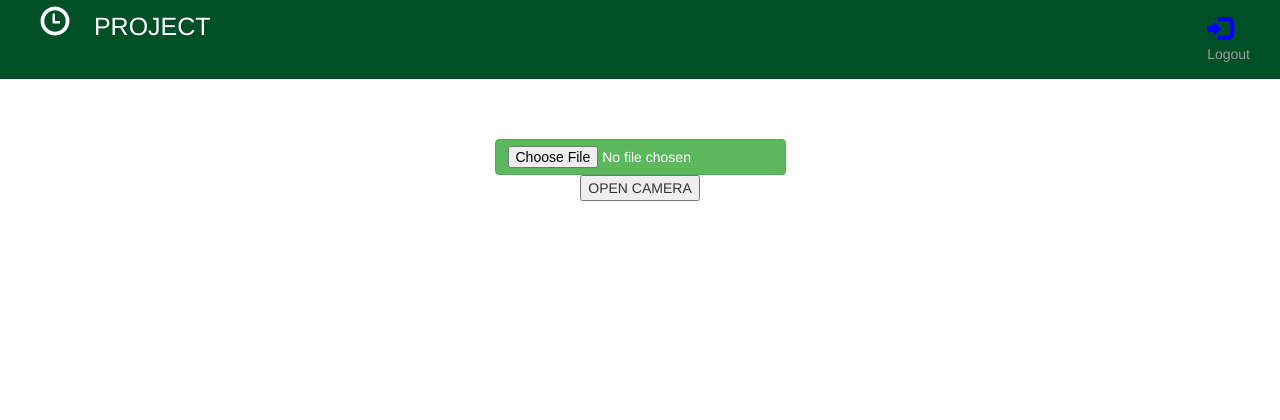
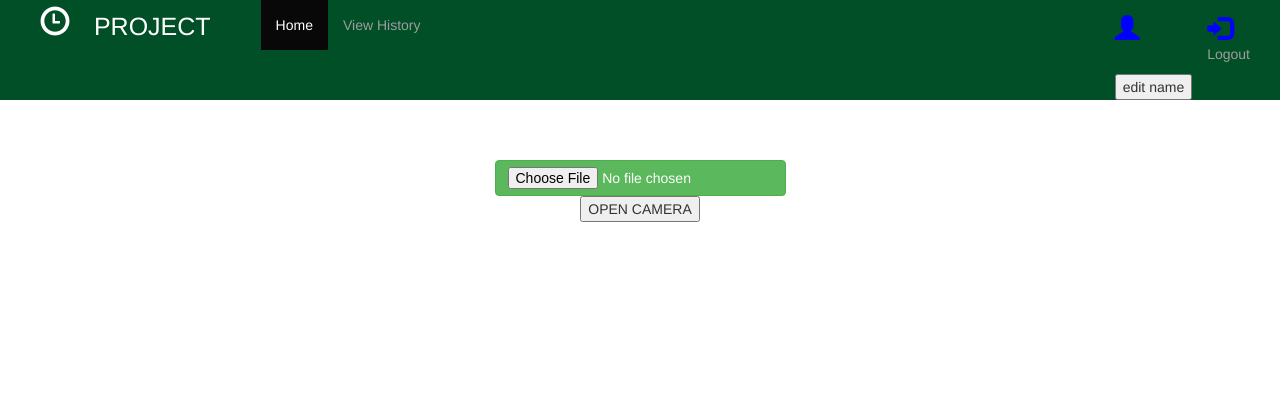
Before and after one commit to AyushRoberts/recognAize, a PHP site: page / in a window 1280 px wide. Shown: the top 420 px of the page. Run offline with PHP 8.4, Linux system fonts and the light colour scheme; some libraries are stand-ins or nearby versions.

Commit message:
make it better

```diff
--- a/css/indexstyle.css
+++ b/css/indexstyle.css
@@ -1,3 +1,6 @@
+#list{
+  color:white
+}
 .navbar, .logout{
   background-color: #004f27 !important;
 }
@@ -16,8 +19,11 @@
 
 
   }
-  .glyphicon.glyphicon-log-in {
+  .glyphicon.glyphicon-log-in{
     font-size: 25px;
+}
+.glyphicon.glyphicon-user{
+  font-size: 25px;
 }
 a{
     cursor: pointer;
@@ -71,7 +77,7 @@ a{
 
   .sidenav a:hover, .offcanvas a:focus{
       color: white;
-      background-color: #3F51B5;
+      background-color: #ffffff;
   }
 
   .sidenav .closebtn {
@@ -87,7 +93,7 @@ a{
   .nav
   {
     border-radius: 0px;
-    background-color: #3F51B5;
+    background-color: #004f27;
     border:none;
   }
 
--- a/index.html
+++ b/index.html
@@ -30,21 +30,19 @@
           </button>
 
           <span class="bh glyphicon glyphicon-time" style="margin-top:auto" onclick="openNav()"></span>
-          <span class="ch"><a style="color: white;" href="index.html">PROJECT</a></span>
+          <span class="ch"><a style="color: white;" href="index.html">PROJECT&emsp;&emsp;</a></span>
         </div>
         <div class="collapse navbar-collapse" id="myNavbar">
           <ul class="nav navbar-nav">
-            <!--<li class="active"><a href="#">Home</a></li>
-            <li><a href="#">Page 1</a></li>
-            <li><a href="#">Page 2</a></li>
-            <li><a href="#">Page 3</a></li>-->
+            <li class="active"><a href="#">Home</a></li>
+            <li><a onclick="openNav()">View History</a></li>
           </ul>
           <ul class="nav navbar-nav navbar-right">
-            <!--<li><a href="#"><span class="glyphicon glyphicon-user"></span> Sign Up</a></li>-->
+            <li><a href="#"><span style="color:blue" class="glyphicon glyphicon-user"></span></br><span id="NAME"><a style="color: white; font-size: 100px;"></a></span><div style="margin-top:-15px; margin-left:15px;"><input type='text' style="display: none" placeholder="Enter new name..." id='nameup'/><button id="nameupbut" onclick="showfield()">edit name</button></a></div></li>
             <li><a class="logout" onclick="mainApp.logout();"><span class="glyphicon glyphicon-log-in" style="color:blue"></span></br>Logout</a></li>
           </ul>
         </div>
-        <center><span id="NAME"><a style="color: white; font-size: 100px;"></a></span></center>
+        <center></center>
       </div>
     </nav>
 
--- a/main.js
+++ b/main.js
@@ -1,5 +1,4 @@
-
-  function showFun() {
+function showFun() {
     var x = document.getElementById("myDIV");
     if (x.style.display === "none") {
       x.style.display = "block";
@@ -13,6 +12,20 @@
       y.textContent = "OPEN CAMERA";
     }
   }
+  function showfield() {
+    var x = document.getElementById("nameup");
+    if (x.style.display === "none") {
+      x.style.display = "block";
+    } else {
+      x.style.display = "none";
+    }
+    var y = document.getElementById("nameupbut");
+    if (y.textContent == "edit name") {
+      y.textContent = "cancel";
+    } else {
+      y.textContent = "edit name";
+    }
+  }
 var mainApp = {};
 (function(){
 var mainContainer = document.getElementById("main_container");
@@ -22,8 +35,7 @@ var mainContainer = document.getElementById("main_container");
             console.log('success');
             window.location.replace("login.html");
         },function(){})
-    }
-
+      }
 var init = function(){
     firebase.auth().onAuthStateChanged(function(user) {
       const d = new Date()
@@ -32,9 +44,17 @@ var init = function(){
     var month = months[d.getMonth()]
     let year = d.getYear()-100+2000
         if (user) {
+          document.getElementById("nameup").addEventListener('keypress',function(e){
+            if (e.key === 'Enter') {
+            user.updateProfile({
+              displayName: document.getElementById("nameup").value
+            })
+            location.reload()
+          }
+          })
+          if(user.displayName==null)
+            user.displayName=user.email
           document.getElementById("NAME").innerHTML="Signed In as "+user.displayName;
-          if(user.displayName==null)
-          document.getElementById("NAME").innerHTML="Signed In as "+user.email;
           var index=document.getElementById('NAME').textContent.indexOf("as")+3
         var dispname=document.getElementById('NAME').textContent.substring(index)
       firebase.database().ref(dispname+'/'+date+'-'+month+'-'+year).once('value',function(snapshot) {
@@ -63,10 +83,7 @@ var init = function(){
           window.location.replace("login.html");
         }
       });
-
 }
-
 init();
-
 mainApp.logout = logtout;
 })();
```
